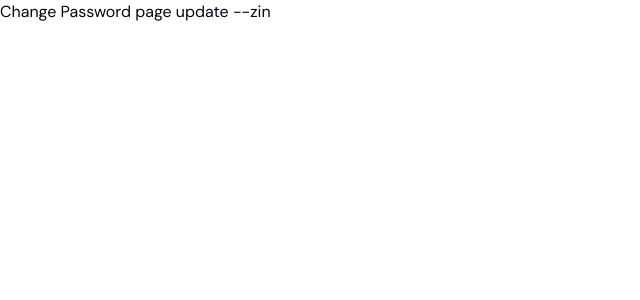
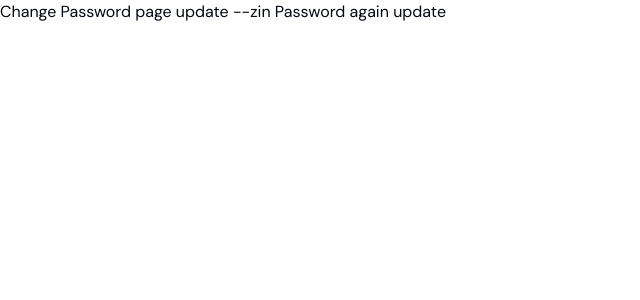
Before and after one commit to Schuffle20/next-team-practice, a Next.js app: page /dashboard/profile/change-password in a window 1280 px wide. Shown: the top 300 px of the page, without its empty margins (0-640 px from the left). Built offline with nearby package versions, Linux system fonts and the light colour scheme.

Commit message:
feat: again edit

```diff
--- a/app/dashboard/profile/change-password/page.tsx
+++ b/app/dashboard/profile/change-password/page.tsx
@@ -1,3 +1,3 @@
 export default function ChangePasswordPage() {
-  return <div>Change Password page update --zin </div>;
+  return <div>Change Password page update --zin Password again update</div>;
 }
--- a/app/dashboard/profile/edit-profile/page.tsx
+++ b/app/dashboard/profile/edit-profile/page.tsx
@@ -1,3 +1,3 @@
 export default function EditProfilePage() {
-  return <div> Edit Profile page update --zinmar</div>;
+  return <div> Edit Profile page update --zinmar edit again </div>;
 }
```
